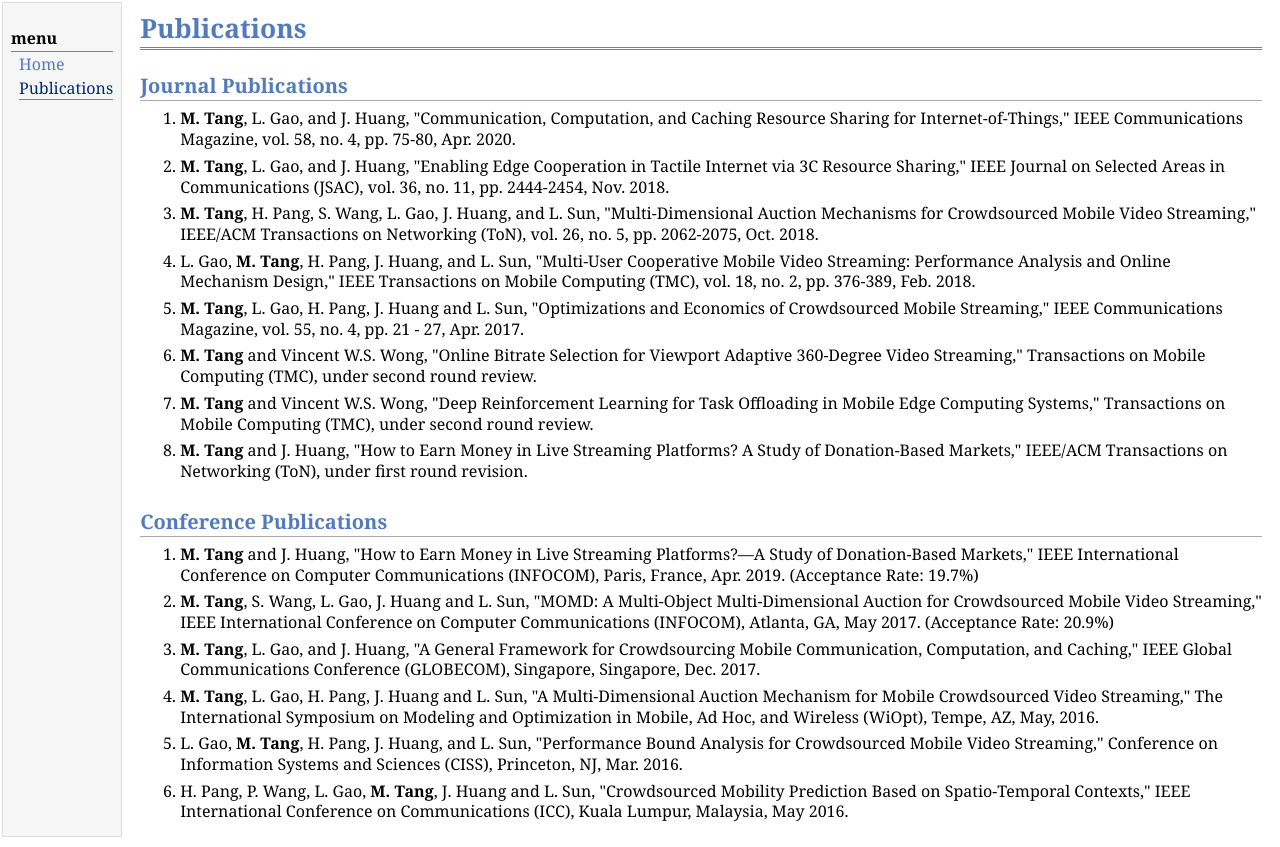
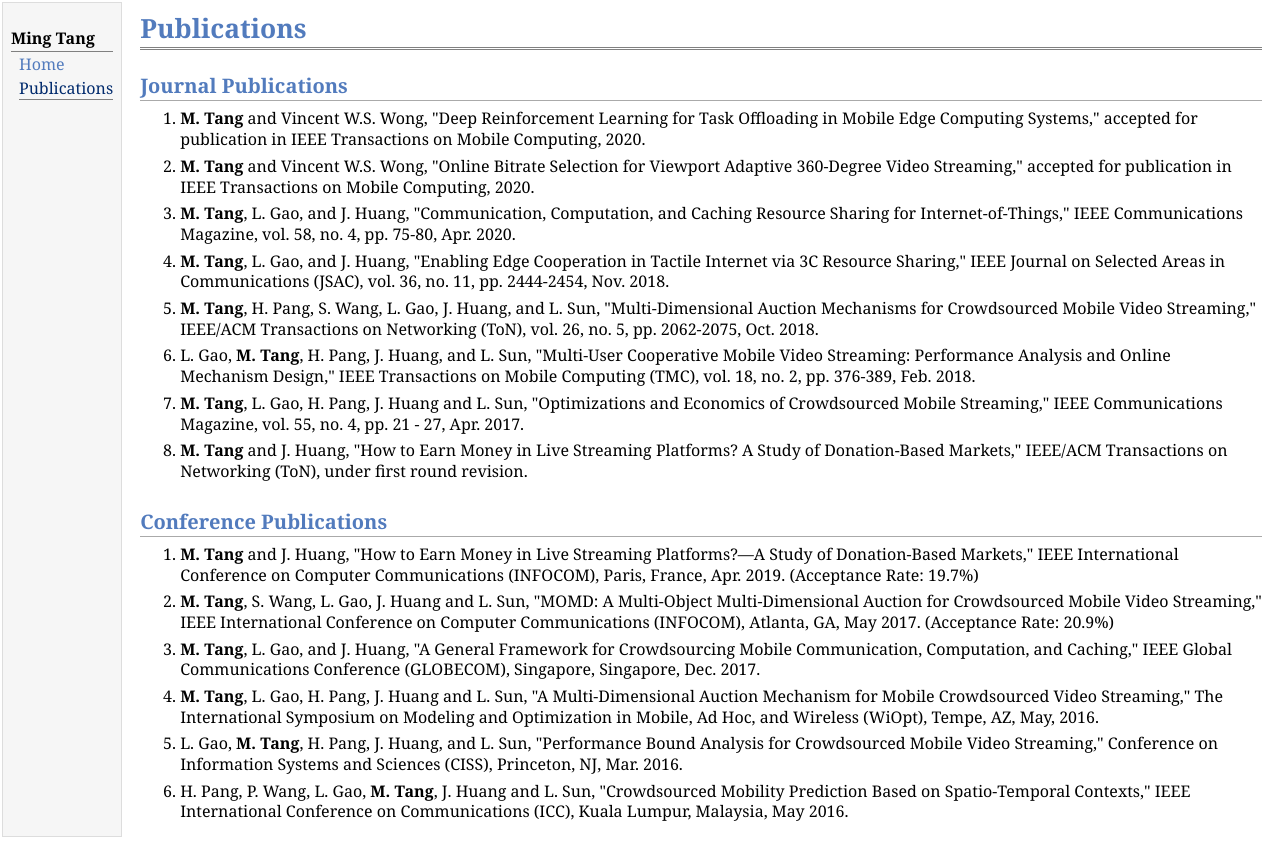
Before and after one commit to mingt2019/mingt2019.github.io, a plain HTML site: page publications.html in a window 1280 px wide. Drawn offline with Linux system fonts and the light colour scheme.

Commit message:
Add files via upload

```diff
--- a/publications.html
+++ b/publications.html
@@ -11,7 +11,7 @@
 <table summary="Table for page layout." id="tlayout">
 <tr valign="top">
 <td id="layout-menu">
-<div class="menu-category">menu</div>
+<div class="menu-category">Ming Tang</div>
 <div class="menu-item"><a href="index.html">Home</a></div>
 <div class="menu-item"><a href="publications.html" class="current">Publications</a></div>
 </td>
@@ -21,6 +21,12 @@
 </div>
 <h2>Journal Publications</h2>
 <ol>
+<li><p><b>M. Tang</b> and Vincent W.S. Wong, "Deep Reinforcement Learning for Task Offloading in Mobile Edge Computing Systems," accepted for publication in IEEE Transactions on Mobile
+Computing, 2020.</p>
+</li>
+<li><p><b>M. Tang</b> and Vincent W.S. Wong, "Online Bitrate Selection for Viewport Adaptive 360-Degree Video Streaming," accepted for publication in IEEE Transactions on Mobile
+Computing, 2020.</p>
+</li>
 <li><p><b>M. Tang</b>, L. Gao, and J. Huang, "Communication, Computation, and Caching Resource Sharing for Internet-of-Things," IEEE Communications Magazine, vol. 58, no. 4, pp. 75-80, Apr. 2020. </p>
 </li>
 <li><p><b>M. Tang</b>, L. Gao, and J. Huang, "Enabling Edge Cooperation in Tactile Internet via 3C Resource Sharing," IEEE Journal on Selected Areas in Communications (JSAC), vol. 36, no. 11, pp. 2444-2454, Nov. 2018. </p>
@@ -30,10 +36,6 @@
 <li><p>L. Gao, <b>M. Tang</b>, H. Pang, J. Huang, and L. Sun, "Multi-User Cooperative Mobile Video Streaming: Performance Analysis and Online Mechanism Design," IEEE Transactions on Mobile Computing (TMC), vol. 18, no. 2, pp. 376-389, Feb. 2018. </p>
 </li>
 <li><p><b>M. Tang</b>, L. Gao, H. Pang, J. Huang and L. Sun, "Optimizations and Economics of Crowdsourced Mobile Streaming," IEEE Communications Magazine, vol. 55, no. 4, pp. 21 - 27, Apr. 2017. </p>
-</li>
-<li><p><b>M. Tang</b> and Vincent W.S. Wong, "Online Bitrate Selection for Viewport Adaptive 360-Degree Video Streaming," Transactions on Mobile Computing (TMC), under second round review.</p>
-</li>
-<li><p><b>M. Tang</b> and Vincent W.S. Wong, "Deep Reinforcement Learning for Task Offloading in Mobile Edge Computing Systems," Transactions on Mobile Computing (TMC), under second round review.</p>
 </li>
 <li><p><b>M. Tang</b> and J. Huang, "How to Earn Money in Live Streaming Platforms? A Study of Donation-Based Markets," IEEE/ACM Transactions on Networking (ToN), under first round revision.</p>
 </li>
```
Also changed, not shown: index.html (+3 -3 lines), 5 other files.
